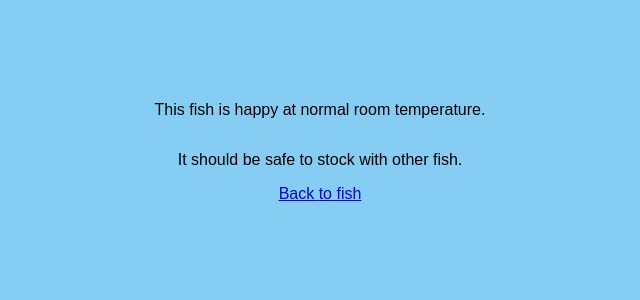
After one commit to david-millett/men-stack-crud-app-lab, a Node server app: template views/fish/show.ejs in a window 1280 px wide. The commit adds this page. Shown: the top 300 px of the page, without its empty margins (320-960 px from the left). Run offline with Node 20, Linux system fonts and the light colour scheme; the template is opened without the code that fills it, so the values that code supplies are empty; some libraries are stand-ins or nearby versions.

Commit message:
added fish index and show pages

```diff
--- a/server.js
+++ b/server.js
@@ -4,7 +4,6 @@ const mongoose = require('mongoose')
 require('dotenv/config')
 
 // ! -- Variables
-
 
 const app = express()
 const port = 3000
@@ -33,9 +32,8 @@ app.post('/fish', async (req, res) => {
             req.body.isCarnivorous = false
         }
         req.body.temperature = Number(req.body.temperature)
-        const aFish = await Fish.create(req.body)
-        console.log(aFish)
-        res.redirect('/fish/new')
+        await Fish.create(req.body)
+        return res.redirect('/fish')
     } catch (error) {
         console.log(error)
         return res.status(500).send('An error occurred')
@@ -50,10 +48,36 @@ app.get('/', async (req, res) => {
     res.render('index')
 })
 
+//Index page
+app.get('/fish', async (req, res) => {
+    try {
+        const allFish = await Fish.find()
+        console.log(allFish)
+        return res.render('fish/index', {
+            fish: allFish
+        })
+    } catch (error) {
+        console.log(error)
+        return res.status(500).send('<h1>An error occurred</h1>')
+    }
+})
+
 //New page (form page)
 app.get('/fish/new', (req, res) => {
     res.render('fish/new')
 })
+
+//Show page
+app.get('/fish/:fishId', async (req, res) => {
+    try {
+        const foundFish = await Fish.findById(req.params.fishId)
+        res.render('fish/show', { fish: foundFish })
+    } catch (error) {
+        console.log(error)
+        return res.status(500).send('An error occurred')
+    }
+})
+
 
 // * -- Update
 
--- a/views/fish/new.ejs
+++ b/views/fish/new.ejs
@@ -11,7 +11,7 @@
     <form action="/fish" method="POST">
         <label for="name">Name:</label>
         <input type="text" name="name" id="name" />
-        <label for="temperature">Preferred temperature:</label>
+        <label for="temperature">Preferred temperature (C):</label>
         <input type="number" name="temperature" id="temperature" />
         <div class="checkbox-div">
             <label for="isCarnivorous">Carnivorous:</label>
@@ -19,5 +19,6 @@
         </div>
             <button type="submit">Add Fish</button>
     </form>
+    <a href="/fish">Back to fish</a>
   </body>
 </html>
--- /dev/null
+++ b/views/fish/show.ejs
@@ -0,0 +1,23 @@
+<!DOCTYPE html>
+<html lang="en">
+  <head>
+    <meta charset="UTF-8" />
+    <meta name="viewport" content="width=device-width, initial-scale=1.0" />
+    <link rel="stylesheet" href="/stylesheets/style.css" />
+    <title><%= fish.name %>></title>
+  </head>
+  <body>
+    <h1><%= fish.name %></h1>
+    <% if (fish.temperature >= 20) { %>
+        <p>This fish needs temperatures over 20 degrees Celsius, so you may need a heater</p>
+    <% } else { %>
+        <p>This fish is happy at normal room temperature.</p>
+    <% } %>
+    <% if (fish.isCarnivorous) { %>
+        <p>Be careful, it may eat its tankmates!</p>
+    <% } else { %>
+        <p>It should be safe to stock with other fish.</p>
+    <% } %>
+    <a href="/fish">Back to fish</a>
+  </body>
+</html>
--- a/views/index.ejs
+++ b/views/index.ejs
@@ -9,5 +9,6 @@
 <body>
     <h1>The fish app</h1>
     <p>An app for fish keeping enthusiasts!</p>
+    <a href="/fish">Browse fish</a>
 </body>
 </html>
```
Also changed, not shown: views/fish/index.ejs (added, +18 -0 lines).
